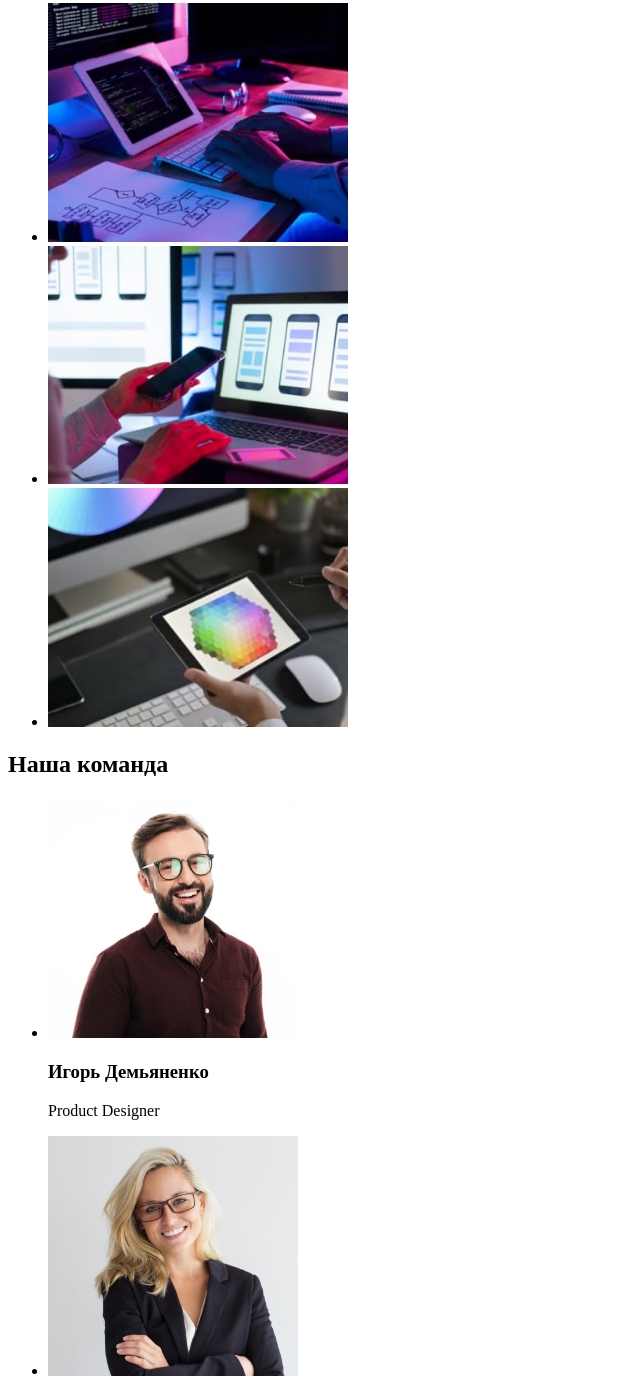
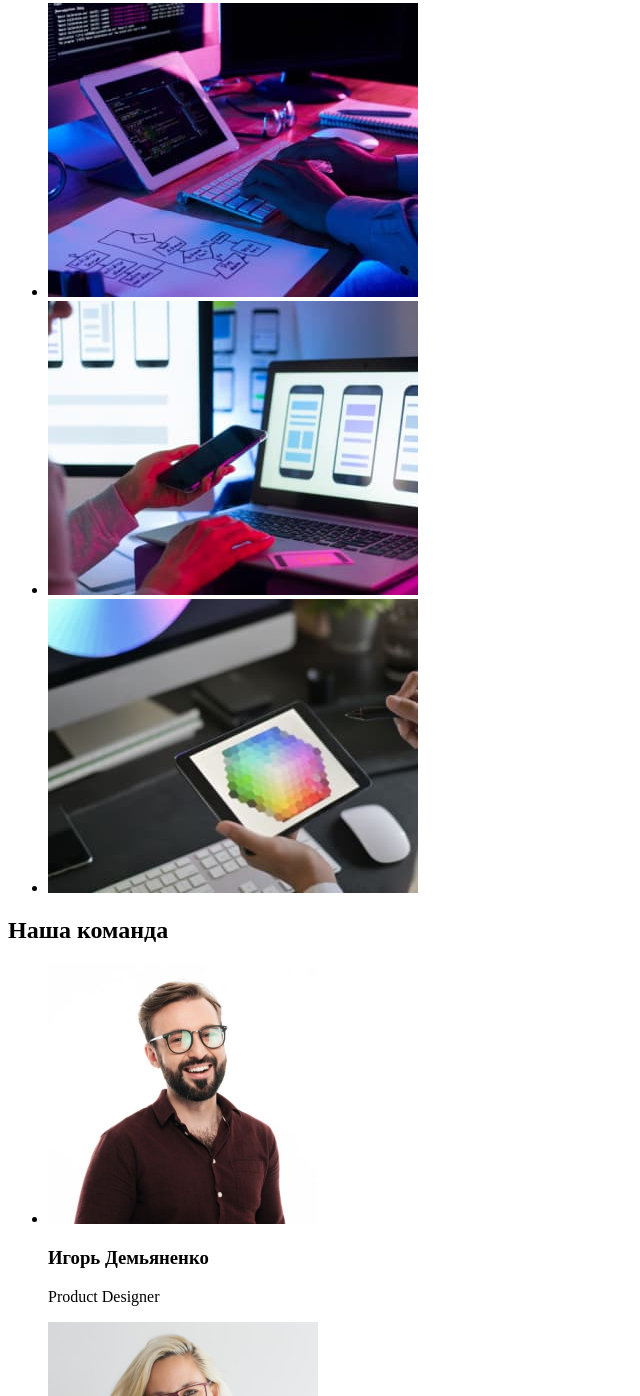
Before and after one commit to Eleneken555/goit-markup-hw-01, a plain HTML site: page index.html in a window 1280 px wide. Shown: the part 657-2053 px from the top of the page, without its empty margins (0-640 px from the left). Drawn offline with Linux system fonts and the light colour scheme.

Commit message:
Add files via upload

```diff
--- a/index.html
+++ b/index.html
@@ -58,9 +58,9 @@
         <section>
             <h2>Чем мы занимаемся</h2>
             <ul>
-                <li><a href=""><img src="images/img1.jpg" width="300" alt="img1"></a></li>
-                <li><a href=""><img src="images/img2.jpg" width="300" alt="img2"></a></li>
-                <li><a href=""><img src="images/img3.jpg" width="300" alt="img3"></a></li>
+                <li><a href=""><img src="images/img1.jpg" width="370" alt="img1"></a></li>
+                <li><a href=""><img src="images/img2.jpg" width="370" alt="img2"></a></li>
+                <li><a href=""><img src="images/img3.jpg" width="370" alt="img3"></a></li>
             </ul>
         </section>
 
@@ -68,22 +68,22 @@
             <h2>Наша команда</h2>
             <ul>
                 <li>
-                    <img src="images/worker1.jpg" width="250" alt="worker1">
+                    <img src="images/worker1.jpg" width="270" alt="worker1">
                     <h3>Игорь Демьяненко</h3>
                     <p>Product Designer</p>
                 </li>
                 <li>
-                    <img src="images/worker2.jpg" width="250" alt="worker2">
+                    <img src="images/worker2.jpg" width="270" alt="worker2">
                     <h3>Ольга Репина</h3>
                     <p>Frontend Developer</p>
                 </li>
                 <li>
-                    <img src="images/worker3.jpg" width="250" alt="worker3">
+                    <img src="images/worker3.jpg" width="270" alt="worker3">
                     <h3>Николай Тарасов</h3>
                     <p>Marketing</p>
                 </li>
                 <li>
-                    <img src="images/worker4.jpg" width="250" alt="worker4">
+                    <img src="images/worker4.jpg" width="270" alt="worker4">
                     <h3>Михаил Ермаков</h3>
                     <p>UI Designer</p>
                 </li>
```
